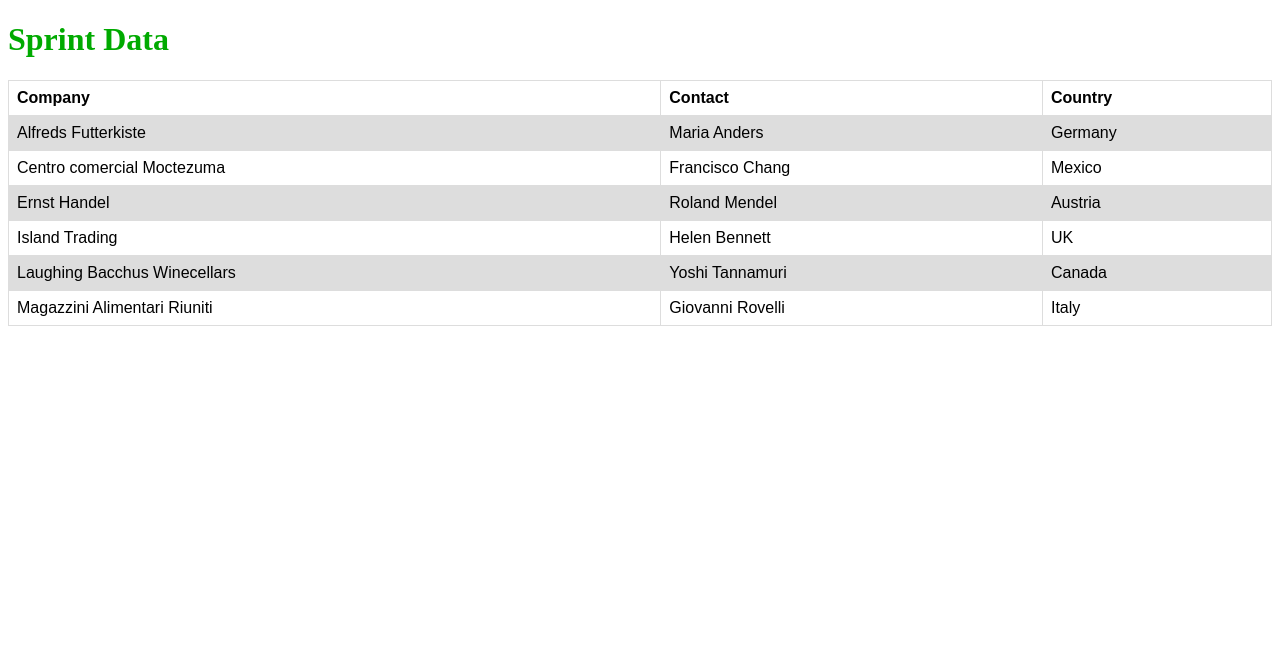
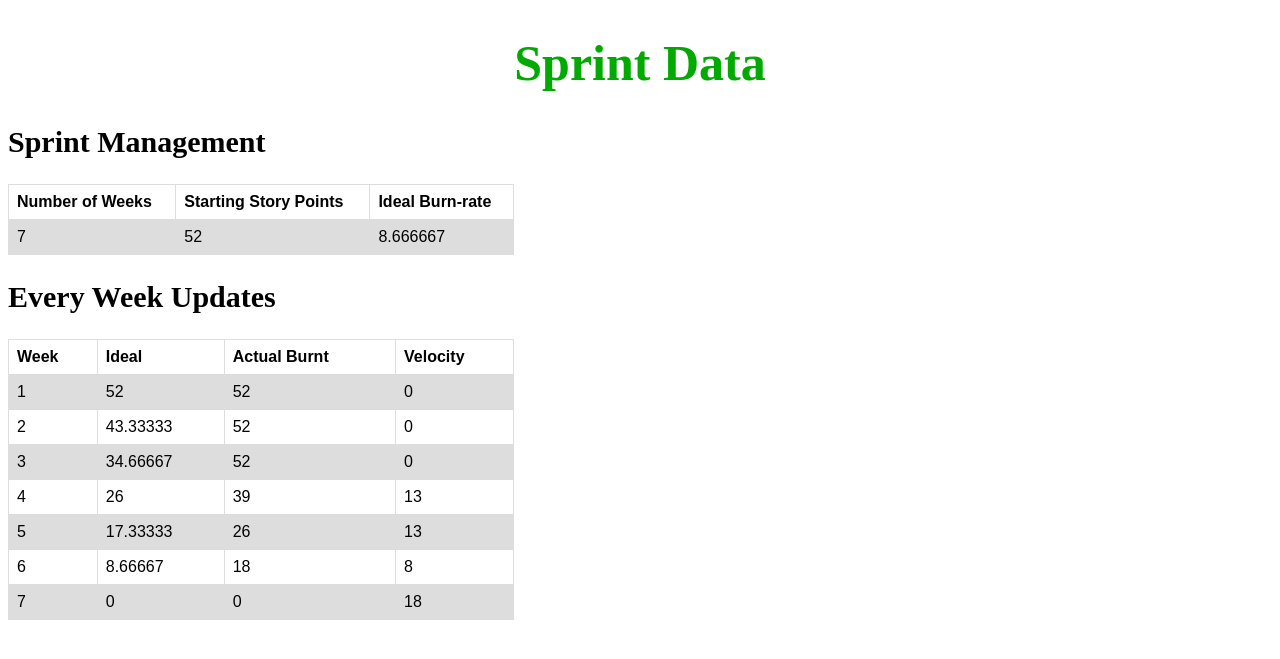
Before and after one commit to yodiyordan/CP3405_Web_App, a Flask app: page /webapp in a window 1280 px wide. Shown: the top 659 px of the page. Run offline with Flask 2, Linux system fonts and the light colour scheme.

Commit message:
Sprint data in table added.

```diff
--- a/static/style.css
+++ b/static/style.css
@@ -1,11 +1,19 @@
 h1 {
+    font-size: 50px;
+    text-align: center;
     color: #00aa00;
+}
+
+h2 {
+    font-size: 30px;
+    text-align: left;
+    color: black;
 }
 
 table {
     font-family: arial, sans-serif;
     border-collapse: collapse;
-  width: 100%;
+    width: 40%;
 }
 
 td, th {
--- a/templates/webapp.html
+++ b/templates/webapp.html
@@ -8,41 +8,71 @@
 
 <h1>Sprint Data</h1>
 
-<table style="width:100%">
+<h2>Sprint Management</h2>
+
+<table>
   <tr>
-    <th>Company</th>
-    <th>Contact</th>
-    <th>Country</th>
+    <th>Number of Weeks</th>
+    <th>Starting Story Points</th>
+    <th>Ideal Burn-rate</th>
   </tr>
   <tr>
-    <td>Alfreds Futterkiste</td>
-    <td>Maria Anders</td>
-    <td>Germany</td>
+    <td>7</td>
+    <td>52</td>
+    <td>8.666667</td>
+  </tr>
+</table>
+
+<h2>Every Week Updates</h2>
+
+<table>
+  <tr>
+    <th>Week</th>
+    <th>Ideal</th>
+    <th>Actual Burnt</th>
+    <th>Velocity</th>
   </tr>
   <tr>
-    <td>Centro comercial Moctezuma</td>
-    <td>Francisco Chang</td>
-    <td>Mexico</td>
+    <td>1</td>
+    <td>52</td>
+    <td>52</td>
+    <td>0</td>
   </tr>
   <tr>
-    <td>Ernst Handel</td>
-    <td>Roland Mendel</td>
-    <td>Austria</td>
+    <td>2</td>
+    <td>43.33333</td>
+    <td>52</td>
+    <td>0</td>
   </tr>
   <tr>
-    <td>Island Trading</td>
-    <td>Helen Bennett</td>
-    <td>UK</td>
+    <td>3</td>
+    <td>34.66667</td>
+    <td>52</td>
+    <td>0</td>
   </tr>
   <tr>
-    <td>Laughing Bacchus Winecellars</td>
-    <td>Yoshi Tannamuri</td>
-    <td>Canada</td>
+    <td>4</td>
+    <td>26</td>
+    <td>39</td>
+    <td>13</td>
   </tr>
   <tr>
-    <td>Magazzini Alimentari Riuniti</td>
-    <td>Giovanni Rovelli</td>
-    <td>Italy</td>
+    <td>5</td>
+    <td>17.33333</td>
+    <td>26</td>
+    <td>13</td>
+  </tr>
+  <tr>
+    <td>6</td>
+    <td>8.66667</td>
+    <td>18</td>
+    <td>8</td>
+  </tr>
+  <tr>
+    <td>7</td>
+    <td>0</td>
+    <td>0</td>
+    <td>18</td>
   </tr>
 </table>
 
```
Lines whose indentation alone changed are shown as unchanged.
